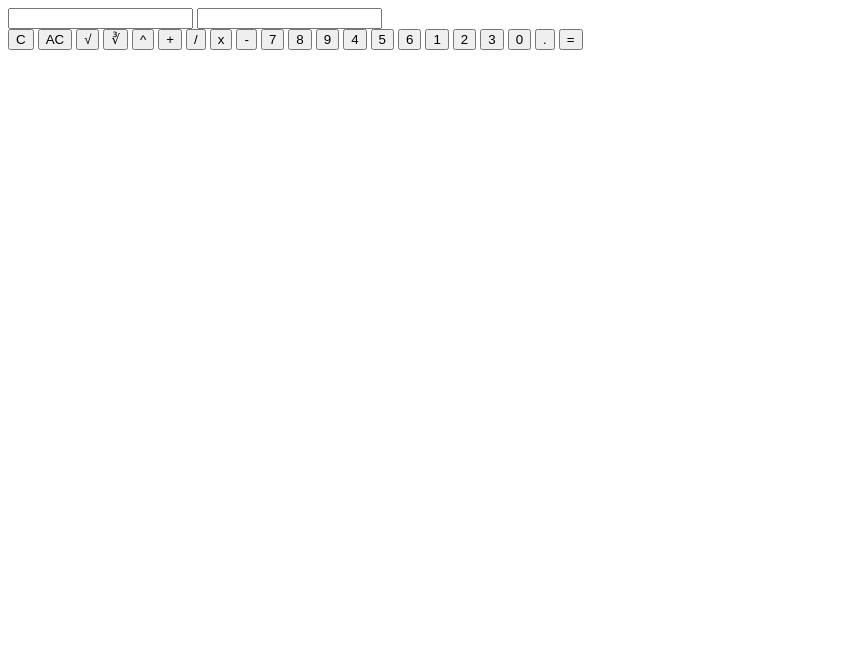
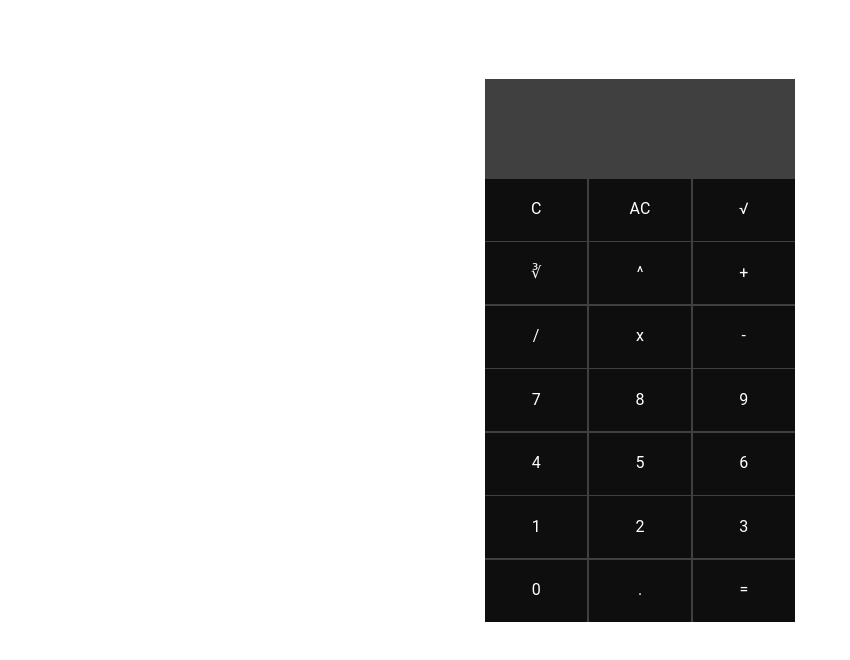
Before and after one commit to JoelPallero/Calculadora, a plain HTML site: page index.html in a window 1280 px wide. Shown: the whole page, without its empty margins (0-850 px from the left). Drawn offline with Linux system fonts and the light colour scheme; the site is published under a folder, as on GitHub Pages, so addresses that start at the root find nothing.

```diff
--- a/index.html
+++ b/index.html
@@ -6,11 +6,11 @@
     <meta http-equiv="X-UA-Compatible" content="IE=edge">
     <meta name="viewport" content="width=device-width, initial-scale=1.0">
 
-    <link rel="stylesheet" href="/Calculadora/css/normalize.css">
-    <link rel="stylesheet" href="/Calculadora/css/styles.css">
+    <link rel="stylesheet" href="./css/normalize.css">
+    <link rel="stylesheet" href="./css/styles.css">
 
 
-    <title>Calculadora</title>
+    <title>Calculadora con JS</title>
 </head>
 
 <body>
@@ -54,7 +54,7 @@
         </div>
     </div>
 
-    <script src="/Calculadora/js/calculador.js"></script>
+    <script src="./js/calculador.js"></script>
 </body>
 
 </html>
```
